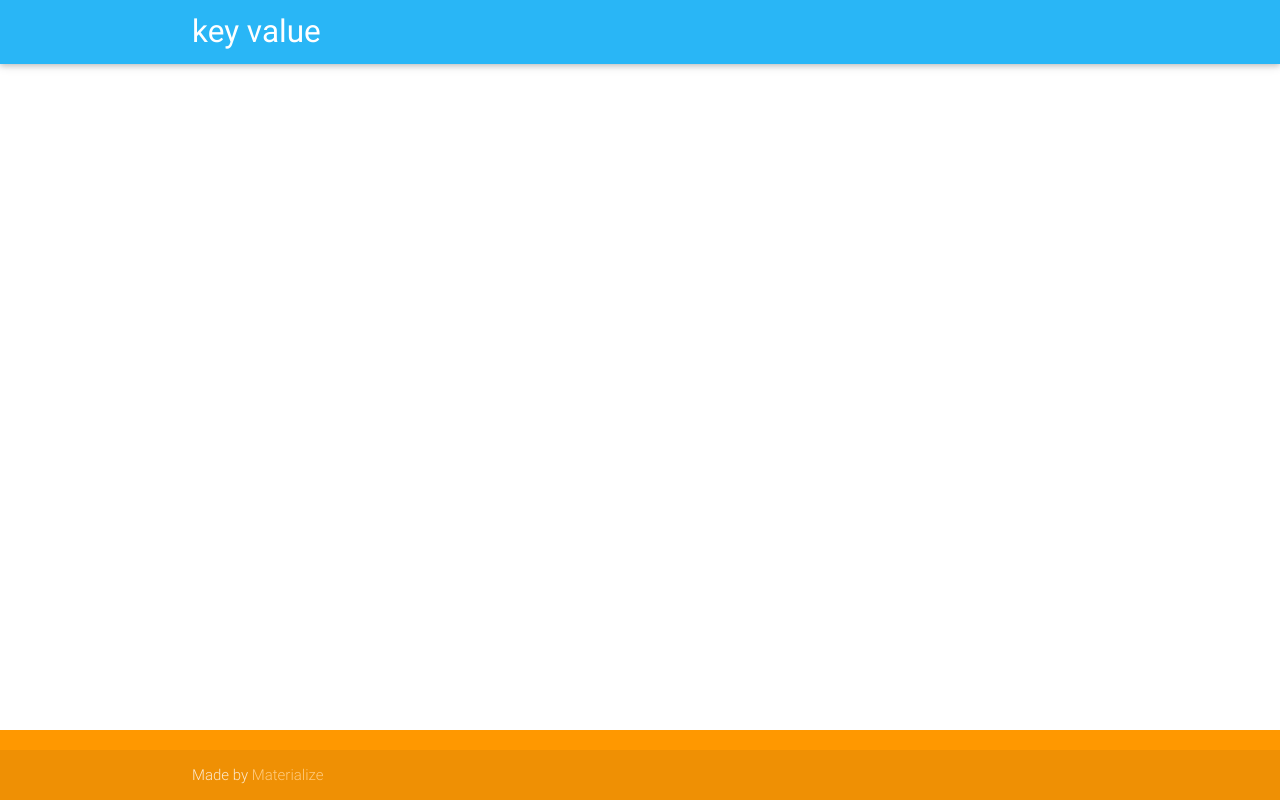
After one commit to mgrilec/keyvalue, a PHP site: page /projects.html in a window 1280 px wide. The commit adds this page. Run offline with PHP 8.4, Linux system fonts and the light colour scheme.

Commit message:
Added basic routing.

```diff
--- a/web/css/style.css
+++ b/web/css/style.css
@@ -12,3 +12,13 @@
 .icon-block .material-icons {
 	font-size: inherit;
 }
+
+ body {
+    display: flex;
+    min-height: 100vh;
+    flex-direction: column;
+  }
+
+  main {
+    flex: 1 0 auto;
+  }
--- /dev/null
+++ b/web/projects.html
@@ -0,0 +1,43 @@
+<!DOCTYPE html>
+<html lang="en">
+<head>
+	<meta http-equiv="Content-Type" content="text/html; charset=UTF-8"/>
+	<meta name="viewport" content="width=device-width, initial-scale=1, maximum-scale=1.0"/>
+	<title>kv</title>
+
+	<!-- CSS	-->
+	<link href="https://fonts.googleapis.com/icon?family=Material+Icons" rel="stylesheet">
+	<link href="css/materialize.css" type="text/css" rel="stylesheet" media="screen,projection"/>
+	<link href="css/style.css" type="text/css" rel="stylesheet" media="screen,projection"/>
+</head>
+<body>
+  <header>
+  	<nav class="light-blue lighten-1" role="navigation">
+  		<div class="nav-wrapper container">
+  		  <a id="logo-container" href="#" class="brand-logo">key value</a>
+  		</div>
+  	</nav>
+  	<div class="section no-pad-bot" id="index-banner">
+  		<div class="container" id="title">
+  		</div>
+  	</div>
+  </header>
+  <main>
+  </main>
+	<footer class="page-footer orange">
+		<div class="container">
+		</div>
+		<div class="footer-copyright">
+			<div class="container">
+			Made by <a class="orange-text text-lighten-3" href="http://materializecss.com">Materialize</a>
+			</div>
+		</div>
+	</footer>
+
+
+	<!--	Scripts-->
+	<script src="js/jquery.min.js"></script>
+	<script src="js/materialize.js"></script>
+
+	</body>
+</html>
```
Also changed, not shown: web/index.html (deleted, +0 -98 lines), web/index.php (added, +34 -0 lines), web/project.html (added, +101 -0 lines), 1 other file.
